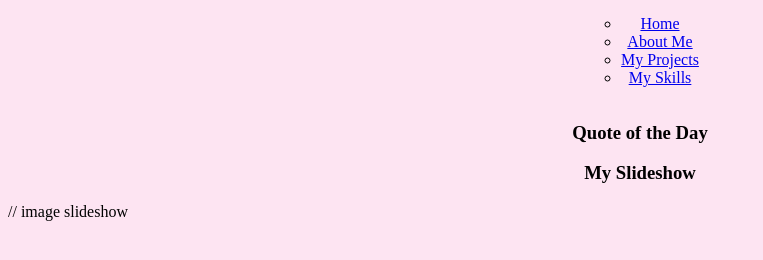
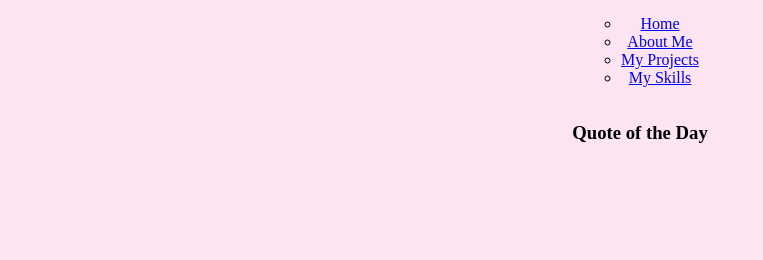
Before and after one commit to EvaC1013/evas.repository, a plain HTML site: page FinalWeb-EvaCulhane/index.html in a window 1280 px wide. Shown: the part 68-328 px from the top of the page, without its empty margins (0-763 px from the left). Drawn offline with Linux system fonts and the light colour scheme; no server answers.

Commit message:
Update index.html

```diff
--- a/FinalWeb-EvaCulhane/index.html
+++ b/FinalWeb-EvaCulhane/index.html
@@ -25,9 +25,4 @@
 
     </section>
 
-    <section>
-        <h3> My Slideshow </h3>
-        // image slideshow
-    </section>
-
 </html>
```
